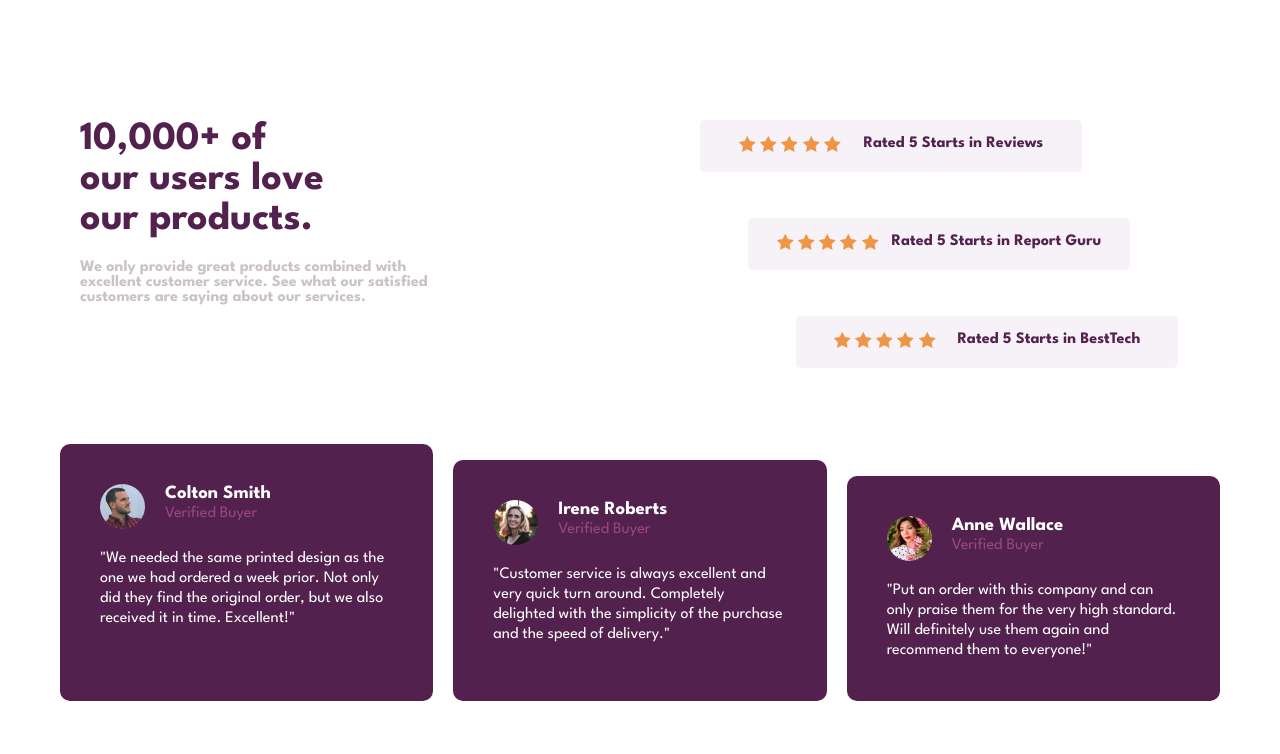
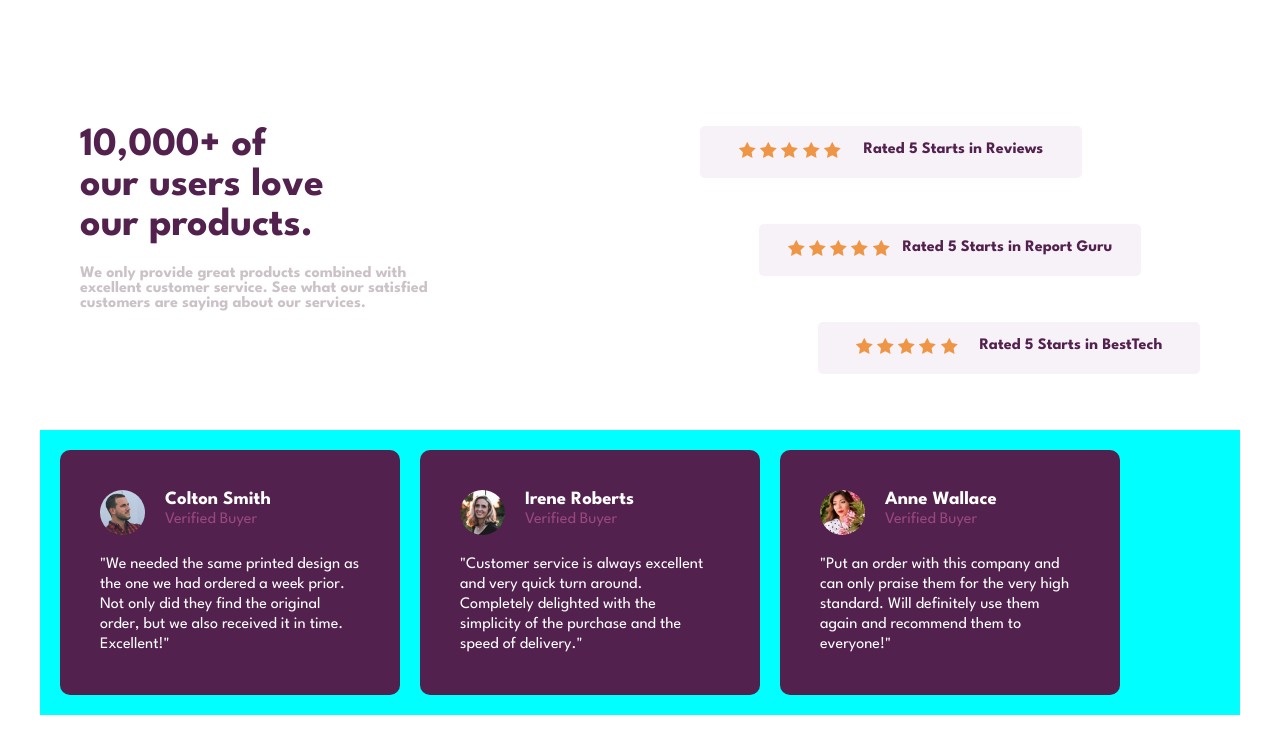
Before and after one commit to sara-carretero/pagina-valoraciones, a plain HTML site: page index.html in a window 1280 px wide. Drawn offline with Linux system fonts and the light colour scheme.

Commit message:
Elimino propiedad de .profile que está de más. Mejoro los :nth-child(n)

```diff
--- a/style.css
+++ b/style.css
@@ -60,12 +60,16 @@ section .puntuacion {
   margin-bottom: 16px;
 }
 
+.contenedor-valoracion:nth-child(1) {
+  align-self: flex-start;
+}
+
 .contenedor-valoracion:nth-child(2) {
-  margin-left: 48px;
+  align-self: center;
 }
 
 .contenedor-valoracion:nth-child(3) {
-  margin-left: 96px;
+  align-self: flex-end;
 }
 
 .puntuacion-titulares h2 {
@@ -106,13 +110,21 @@ section .puntuacion {
   border-radius: 10px;
   width: 260px;
   line-height: 20px;
-  flex: 1;
+}
+
+.comentarios {
+  background-color: aqua;
+}
+
+
+.profile:nth-child(1) {
+  align-self: self-start;
 }
 
 .profile:nth-child(2) {
-  margin-top: 16px;
+  align-self: center;
 }
 
 .profile:nth-child(3) {
-  margin-top: 32px;
+  align-self: self-end;
 }
```
